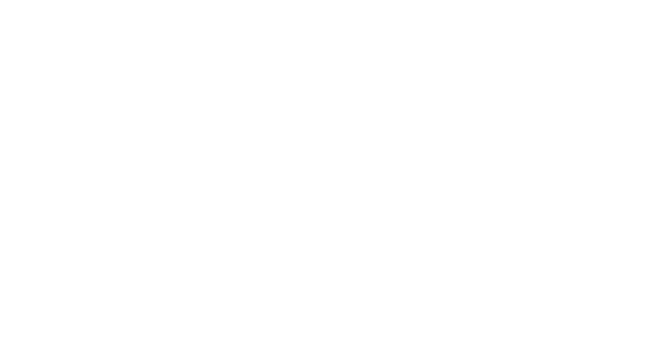
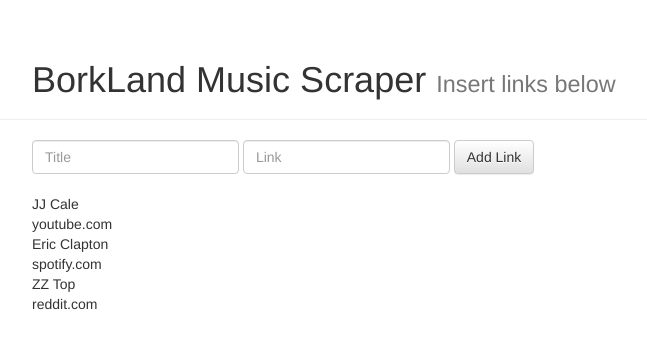
Before and after one commit to mondongos/music-scraper, a plain HTML site: page index.html in a window 1280 px wide. Shown: the whole page, without its empty margins (38-685 px from the left). Drawn offline with nearby package versions, Linux system fonts and the light colour scheme.

Commit message:
Tidy up controller, index.html styling

```diff
--- a/index.html
+++ b/index.html
@@ -1,18 +1,40 @@
 <!DOCTYPE html>
 <html lang="en" dir="ltr">
+
 <head>
   <meta charset="utf-8">
   <title>Bork Home</title>
+  <!-- Latest compiled and minified CSS -->
+  <link rel="stylesheet" href="https://maxcdn.bootstrapcdn.com/bootstrap/3.3.7/css/bootstrap.min.css" integrity="sha384-BVYiiSIFeK1dGmJRAkycuHAHRg32OmUcww7on3RYdg4Va+PmSTsz/K68vbdEjh4u" crossorigin="anonymous">
+  <!-- Optional theme -->
+  <link rel="stylesheet" href="https://maxcdn.bootstrapcdn.com/bootstrap/3.3.7/css/bootstrap-theme.min.css" integrity="sha384-rHyoN1iRsVXV4nD0JutlnGaslCJuC7uwjduW9SVrLvRYooPp2bWYgmgJQIXwl/Sp" crossorigin="anonymous">
 </head>
+
 <body>
-    <div id="app">
-
+  <div class="page-header">
+    <div class="container">
+      <h1>BorkLand Music Scraper <small>Insert links below</small></h1>
     </div>
-
+  </div>
+  <div id='add-links' class="container">
+    <form class="form-inline">
+      <div class="form-group">
+        <input type="text" class="form-control" id="insert-link-title" placeholder="Title">
+      </div>
+      <div class="form-group">
+        <input type="text" class="form-control" id="insert-link-url" placeholder="Link">
+      </div>
+      <button type="submit" id='submit-link' class="btn btn-default">Add Link</button>
+    </form>
+  </div>
+  <br>
+  <div class="container">
+    <div id="app"></div>
+  </div>
   <script src="src/Bork.js"></script>
   <script src="src/BorkList.js"></script>
   <script src="src/BorkListView.js"></script>
   <script src="src/BorkController.js"></script>
+</body>
 
-  </body>
 </html>
--- a/src/BorkController.js
+++ b/src/BorkController.js
@@ -1,4 +1,4 @@
-function BorkController(borkList) {
+function BorkController() {
   this._borkList = null
   this._htmlList = ""
 }
@@ -12,12 +12,19 @@ BorkController.prototype.addBorkToList = function(link, title) {
   this._borkList.addNew(newBork)
 }
 
-BorkController.prototype.createView = function(borkList) {
+BorkController.prototype.createView = function() {
   let newView = new BorkListView(this._borkList)
   this._htmlList = newView.generateHTML()
 }
 
 BorkController.prototype.pushBork = function() {
-  console.log(document.getElementById('app'))
   document.getElementById('app').innerHTML = this._htmlList
 }
+
+var controller = new BorkController();
+controller.createBorkList()
+controller.addBorkToList("youtube.com", "JJ Cale")
+controller.addBorkToList("spotify.com", "Eric Clapton")
+controller.addBorkToList("reddit.com", "ZZ Top")
+controller.createView()
+controller.pushBork()
--- a/src/BorkListView.js
+++ b/src/BorkListView.js
@@ -3,9 +3,9 @@ this._borkList = borkList
 }
 
 BorkListView.prototype.generateHTML = function() {
-  let tag = "<div id=\"bork-container\">"
+  let tag = ""
   for (var i = 0; i < this._borkList._borks.length; ++i) {
-    tag += "<div id=\"bork-title\">" + this._borkList._borks[i].title + "</div><div id=\"bork-url\">" + this._borkList._borks[i].link + "</div></div>"
+    tag += "<div id=\"bork-container\"><div id=\"bork-title\">" + this._borkList._borks[i].title + "</div><div id=\"bork-url\">" + this._borkList._borks[i].link + "</div></div>"
   }
   return tag
 }
```
Lines whose indentation alone changed are shown as unchanged.
